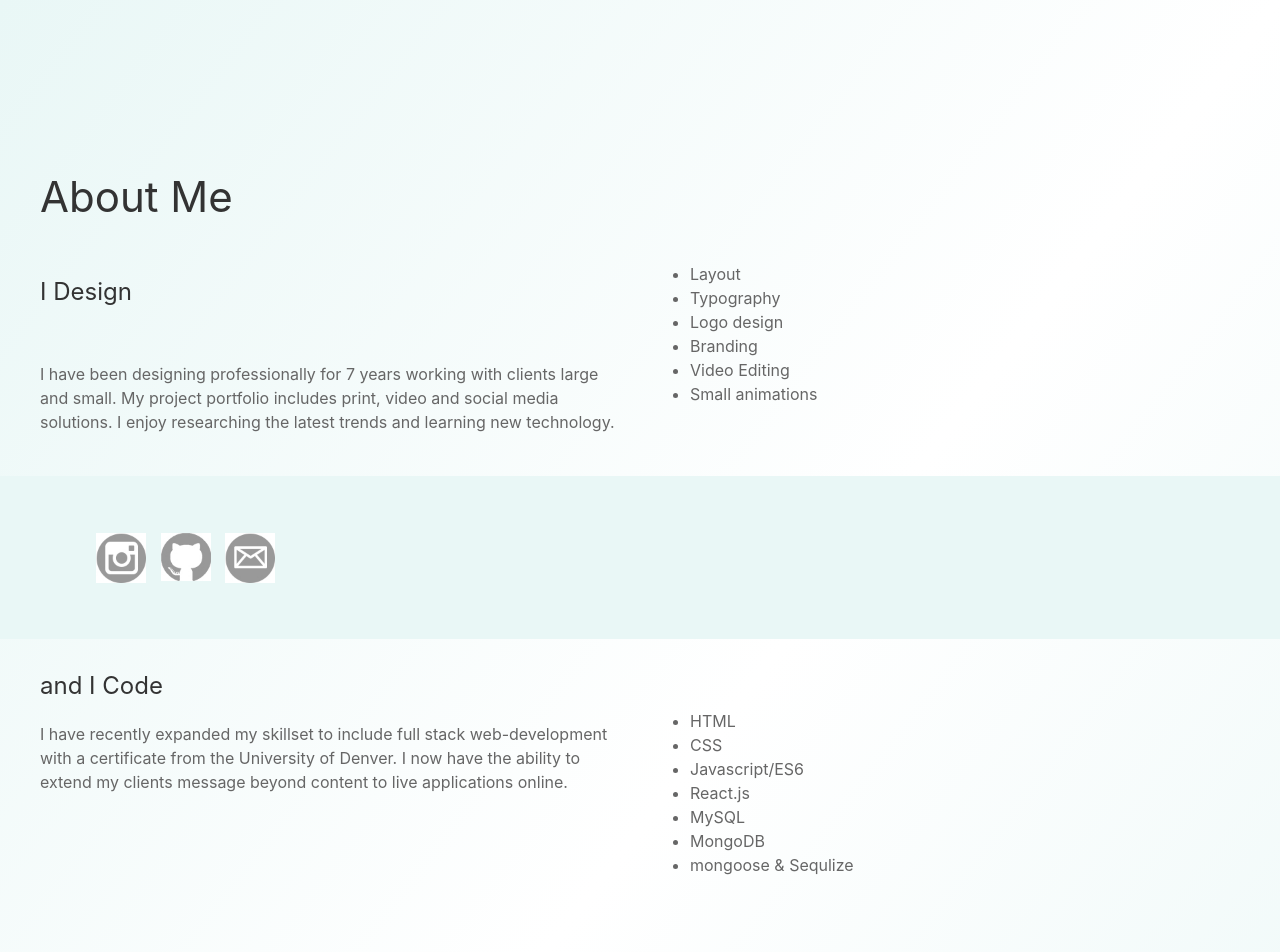
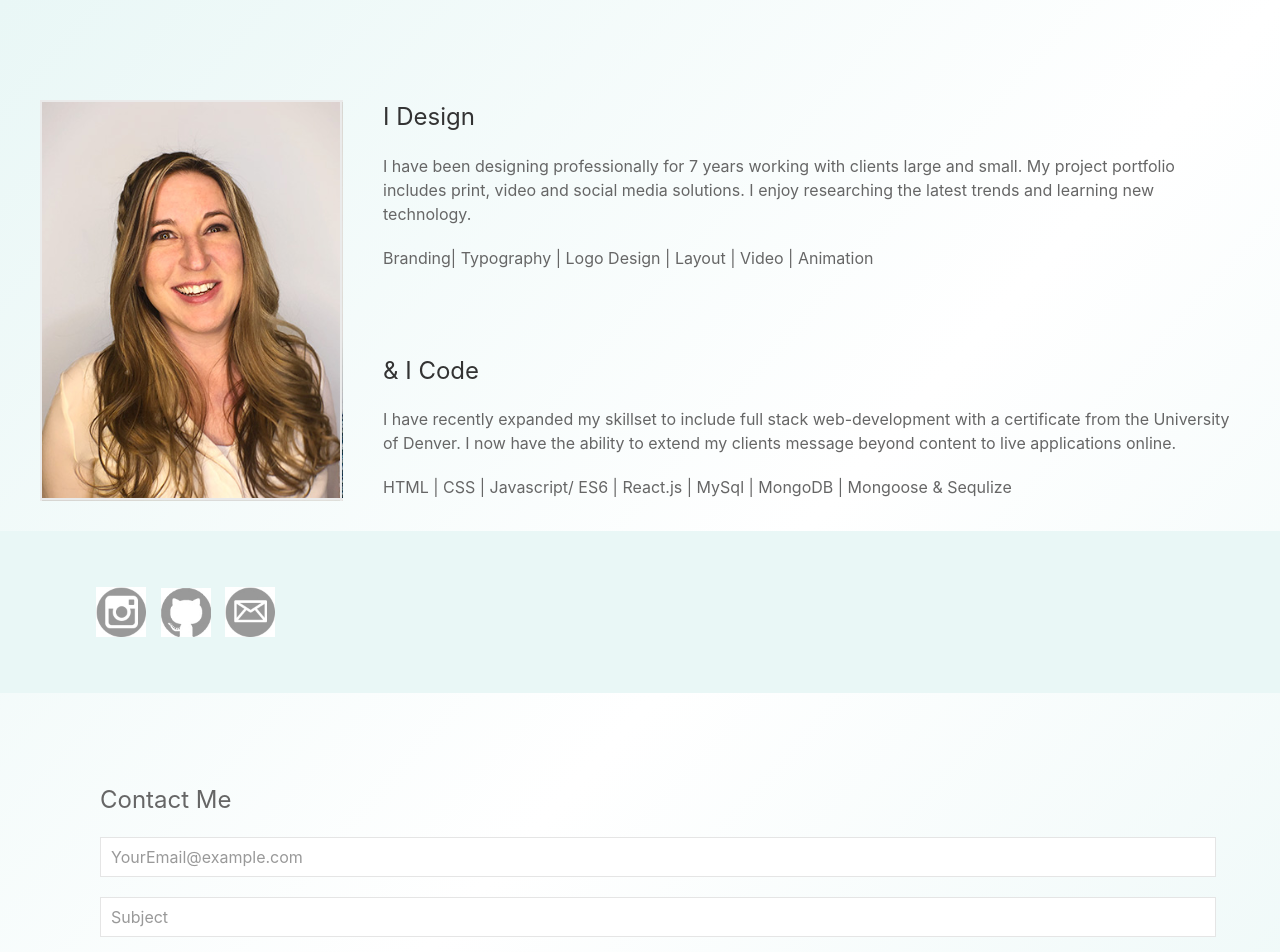
Before and after one commit to ameliadavis/AmeliaDavisDesign, a website: page public/about.html in a window 1280 px wide. Shown: the top 952 px of the page. Drawn offline with nearby package versions, Linux system fonts and the light colour scheme.

Commit message:
updated about page

```diff
--- a/public/about.html
+++ b/public/about.html
@@ -48,28 +48,20 @@
         </div>
 
     <div class="uk-container">
-        <h1 class= "projectTitle">About Me</h1>
-            <div class="uk-child-width-expand@s" uk-grid>
-                    <div class="uk-grid-item-match">
-                        <div iid="projectInformation"></div>
-                        <h3 >I Design</h3>
-                        <p> I have been designing professionally for 7 years working with clients large and small. My project portfolio includes print, video and social media solutions. I enjoy researching the latest trends and learning new technology.
-                        </p>
-                     </div>
-                     <div class="uk-grid-item-match">
-
-                            <p>
-                                <ul>
-                                    <li>Layout </li>
-                                    <li>Typography </li>
-                                    <li>Logo design </li>
-                                    <li>Branding</li>
-                                    <li>Video Editing </li>
-                                    <li>Small animations </li>
-                                </ul>
-                            </p>
-                         </div>
-                    </div>
+        <div class=".uk-grid-column-medium uk-child-width-1-2" uk-grid>
+            <div class="uk-width-auto@m">
+                <img src="../public/assets/Headshot_Untreated.png">
+            </div>
+            <div class="uk-width-expand">
+                    <h3 >I Design</h3>
+                    <p> I have been designing professionally for 7 years working with clients large and small. My project portfolio includes print, video and social media solutions. I enjoy researching the latest trends and learning new technology. </p>
+                    <p> Branding| Typography | Logo Design | Layout | Video | Animation</p>
+                    <br>
+                    <h3>  & I Code </h3>
+                    <p> I have recently expanded my skillset to include full stack web-development with a certificate from the University of Denver. I now have the ability to extend my clients message beyond content to live applications online. </p>
+                    <p> HTML | CSS | Javascript/ ES6 | React.js | MySql | MongoDB | Mongoose & Sequlize </p>
+            </div>
+        </div>
                 </div>
 
 
@@ -84,34 +76,6 @@
                     </div>
                     <div></div>
                 </div>
-        </div>
-
-    <div class="uk-container">
-        <div class="uk-child-width-expand@s" uk-grid>
-                <div class="uk-grid-item-match">
-                    <div id="projectInformation">
-                            <h3 id="aboutHeadersI"> and I Code</h3>
-                            <p>
-                                I have recently expanded my skillset to include full stack web-development with a certificate from the University of Denver. I now have the ability to extend my clients message beyond content to live applications online.
-                            </p>
-                    </div>
-                </div>
-                <div>
-                    <div class="uk-grid-item-match">
-                        <p>
-                            <ul>
-                                <li>HTML</li>
-                                <li>CSS</li>
-                                <li>Javascript/ES6</li>
-                                <li>React.js</li>
-                                <li>MySQL</li>
-                                <li>MongoDB</li>
-                                <li>mongoose & Sequlize</li>
-                            </ul>
-                        </p>
-                    </div>
-                </div>
-            </div>
         </div>
 
 
```
Also changed, not shown: public/assets/Headshot_Untreated.png (added).
